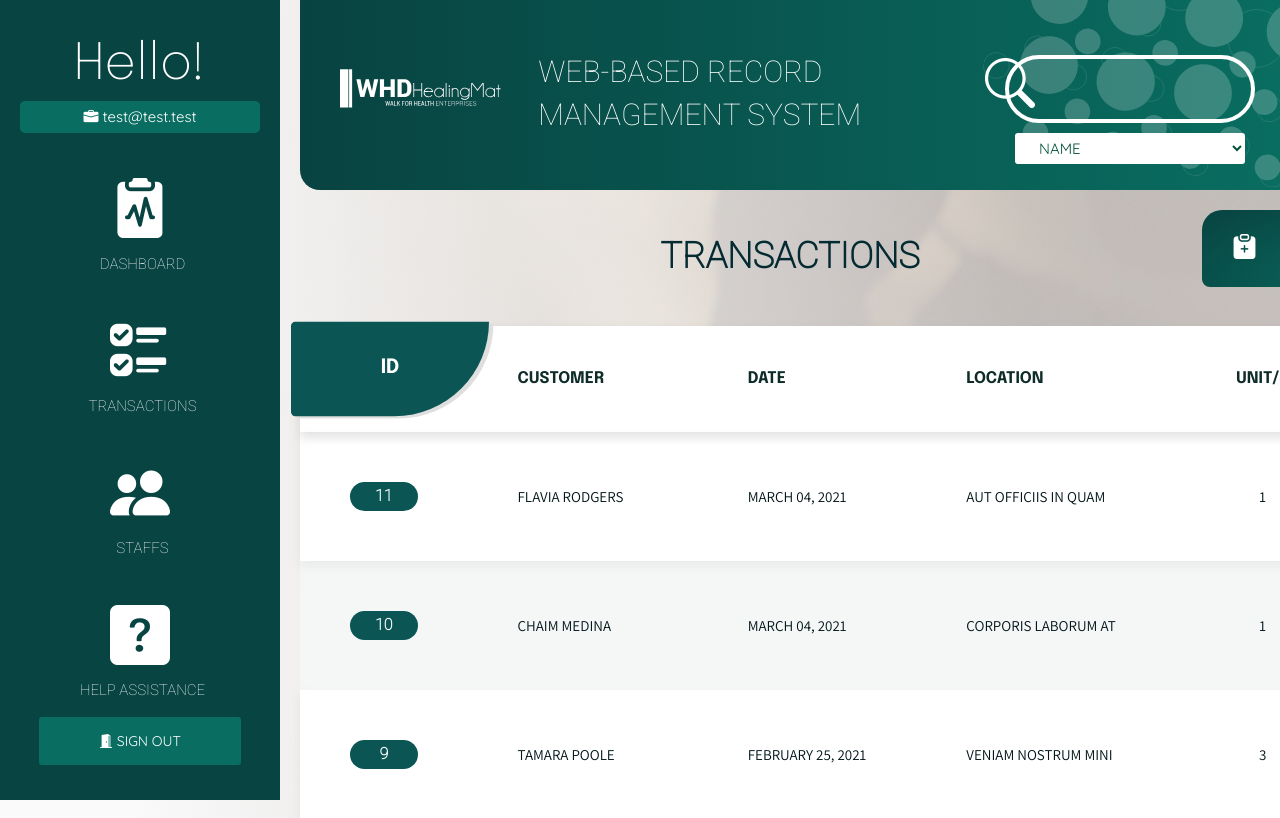
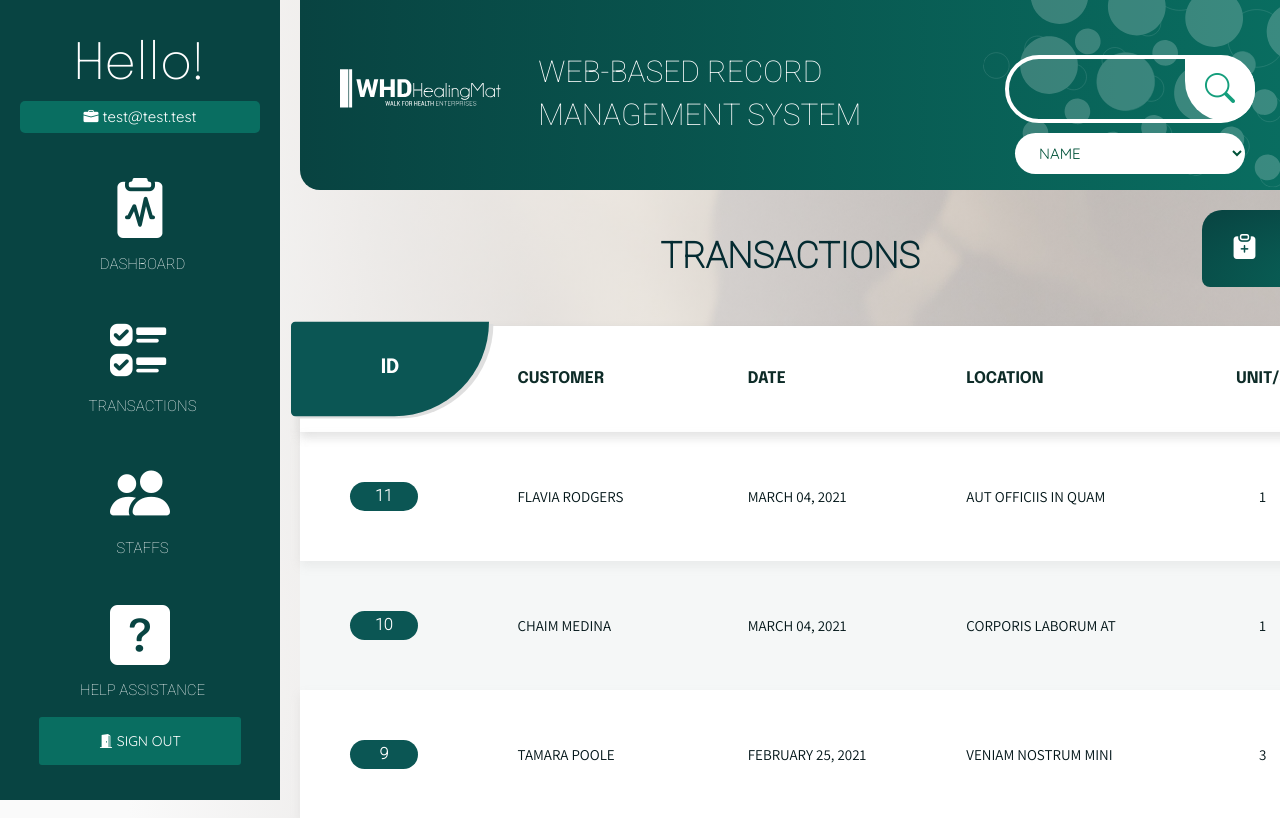
Before and after one commit to mangramej/healing-mat, a Flask app: page /transaction in a window 1280 px wide. Shown: the top 818 px of the page. Run offline with Flask 2, Linux system fonts and the light colour scheme; a user stored in the database is signed in; data comes from the database, SQL or seed files in the repository; some libraries are stand-ins or nearby versions.

Commit message:
Revert "minorchangefinal2"
This reverts commit 0ae5f2aa3c555ef8c884c6eb56d20c21899896a8.

```diff
--- a/static/css/transaction.css
+++ b/static/css/transaction.css
@@ -23,14 +23,14 @@
 }
 
 .select{
-    padding: 5px 20px;
+    padding: 10px 20px;
     margin-top: -30px;
     width: 230px;
     background: white;
     color: #015239;
     font-family: 'Quicksand', sans-serif;
     border: none;
-    border-radius: 3px;
+    border-radius: 120px;
     outline: none;
     cursor: pointer;
     font-size: 15px;
@@ -41,7 +41,7 @@ select{
     padding: 20px 20px;
     background: #015245;
     border-radius: 5px;
-    color: white;
+    color: transparent;
     font-family: 'Quicksand', sans-serif;
     border: none;
     outline: none;
@@ -51,16 +51,21 @@ select{
 }
 
 .select:focus, .select:hover{
-    transform: scale(105%);
-    transition: 0.3s ease;
+    transform: scale(110%);
+    transition: 0.5s ease;
 }
 
 .bi-search{
     position: absolute;
-    font-size: 50px;
-    color: white;
-    margin-top: 10px;
-    right: 225px;
+    padding: 10px 20px;
+    border-bottom-left-radius: 120px;
+    border-top-right-radius: 90px;
+    border-bottom-right-radius: 90px;
+    background: white;
+    font-size: 30px;
+    color: rgb(20, 158, 124);
+    margin-top: 18px;
+    left: 185px;
 }
 
 .search-field{
--- a/templates/auth/auth_base.html
+++ b/templates/auth/auth_base.html
@@ -2,6 +2,7 @@
 <html lang="en">
     <head>
         <meta charset="UTF-8">
+        <title>HEALINGMAT</title>
         <meta name="viewport" content="width=device-width,initial-scale=1,maximum-scale=1,user-scalable=no">
         <meta http-equiv="X-UA-Compatible" content="IE=edge,chrome=1">
         <meta name="HandheldFriendly" content="true">
--- a/templates/auth/dashboard_page.html
+++ b/templates/auth/dashboard_page.html
@@ -1,6 +1,7 @@
 {% extends 'auth/auth_base.html' %}
 
 {% block head %}
+<title>HEALINGMAT</title>
 <link rel="stylesheet" href="{{ url_for('static', filename='css/dashboard.css') }}">
 <link rel="stylesheet" href="{{ url_for('static', filename='css/transaction.css') }}">
 {% endblock %}
--- a/templates/base.html
+++ b/templates/base.html
@@ -4,7 +4,7 @@
         <meta charset="UTF-8">
         <link rel="stylesheet" href="https://pro.fontawesome.com/releases/v5.10.0/css/all.css" integrity="sha384-AYmEC3Yw5cVb3ZcuHtOA93w35dYTsvhLPVnYs9eStHfGJvOvKxVfELGroGkvsg+p" crossorigin="anonymous"/>
         <link href="https://fonts.googleapis.com/css2?family=Comfortaa:wght@500&family=Dosis:wght@300&family=Quicksand&family=Spartan&display=swap" rel="stylesheet">
-        <title>HealingMat</title>
+        <title>HEALINGMAT</title>
         {% block head %}
 
         {% endblock %}
--- a/templates/help/help.html
+++ b/templates/help/help.html
@@ -2,7 +2,7 @@
 
 {% block head %}
     <meta charset="UTF-8">
-    <title>HEALINGMAT</title>
+    <title>HealingMat: Help Assistance</title>
     <link rel="stylesheet" href="{{ url_for('static', filename='css/help.css') }}">
     <link rel="stylesheet" href="https://maxcdn.bootstrapcdn.com/bootstrap/3.4.1/css/bootstrap.min.css">
     <script src="https://ajax.googleapis.com/ajax/libs/jquery/3.6.0/jquery.min.js"></script>
--- a/templates/login_page.html
+++ b/templates/login_page.html
@@ -1,6 +1,7 @@
 {% extends 'base.html' %}
 
 {% block head %}
+    <title>HEALINGMAT</title>
     <meta name="viewport" content="width=device-width, user-scalable=no">
     <link rel="stylesheet" href="{{ url_for('static', filename='css/login.css') }}">
 
--- a/templates/register_page.html
+++ b/templates/register_page.html
@@ -1,13 +1,11 @@
 {% extends 'base.html' %}
 
 {% block head %}
-
+    <title>HEALINGMAT</title>
     <link rel="stylesheet" href="{{ url_for('static', filename='css/register.css') }}">
-
 {% endblock %}
 
 {% block body %}
-
 <div class="center-div">
 <div class="bg-logo"></div>
 <div class="wrapper">
--- a/templates/staff/index_page.html
+++ b/templates/staff/index_page.html
@@ -1,6 +1,7 @@
 {% extends 'auth/auth_base.html' %}
 
 {% block head %}
+<title>HEALINGMAT</title>
 <link rel="stylesheet" href="{{ url_for('static', filename='css/transaction.css') }}">
 {% endblock %}
 
--- a/templates/staff/update_page.html
+++ b/templates/staff/update_page.html
@@ -1,6 +1,7 @@
 {% extends 'auth/auth_base.html' %}
 
 {% block head %}
+<title>HEALINGMAT</title>
 <link rel="stylesheet" href="{{ url_for('static', filename='css/transaction.css') }}">
 {% endblock %}
 
--- a/templates/transaction/index_page.html
+++ b/templates/transaction/index_page.html
@@ -1,6 +1,7 @@
 {% extends 'auth/auth_base.html' %}
 
 {% block head %}
+<title>HEALINGMAT</title>
 <link rel="stylesheet" href="{{ url_for('static', filename='css/transaction.css') }}">
 {% endblock %}
 
```
Also changed, not shown: templates/transaction/create_page.html (+1 -6 lines), templates/transaction/update_page.html (+1 -6 lines).
